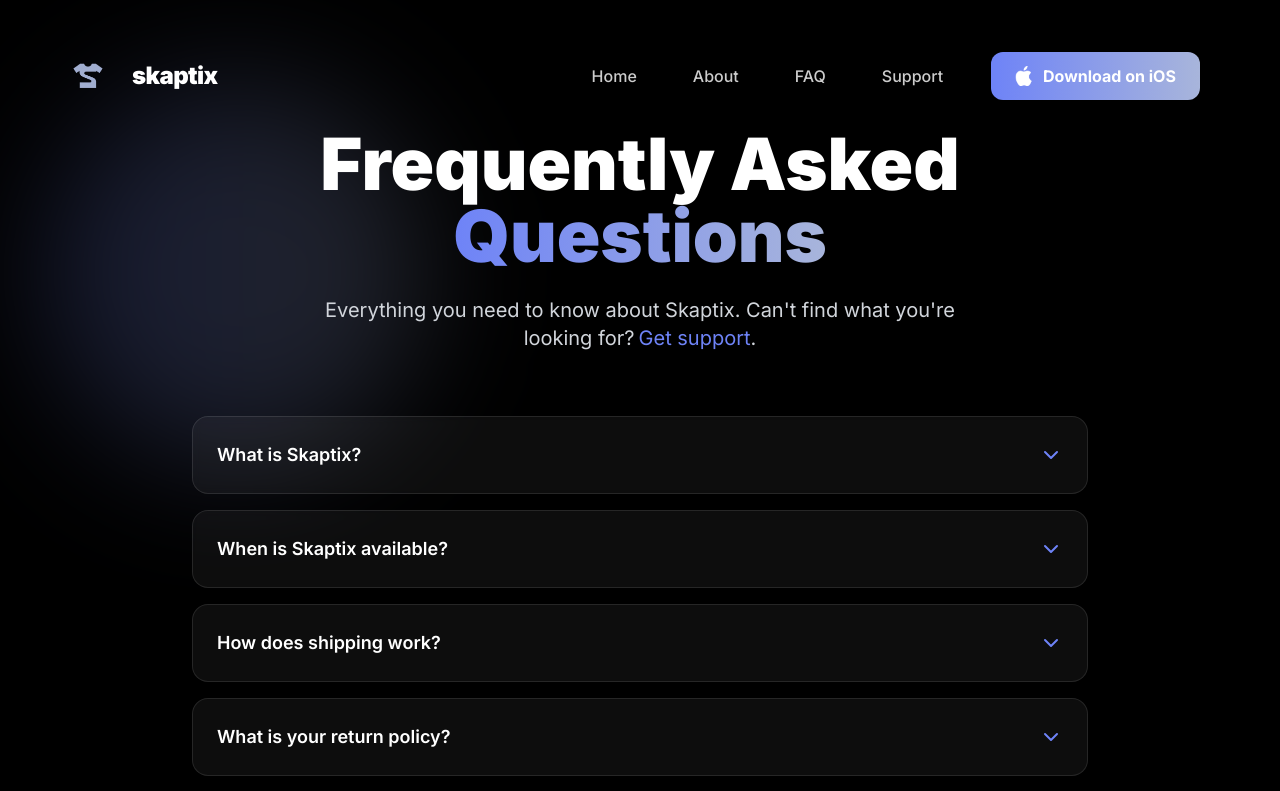
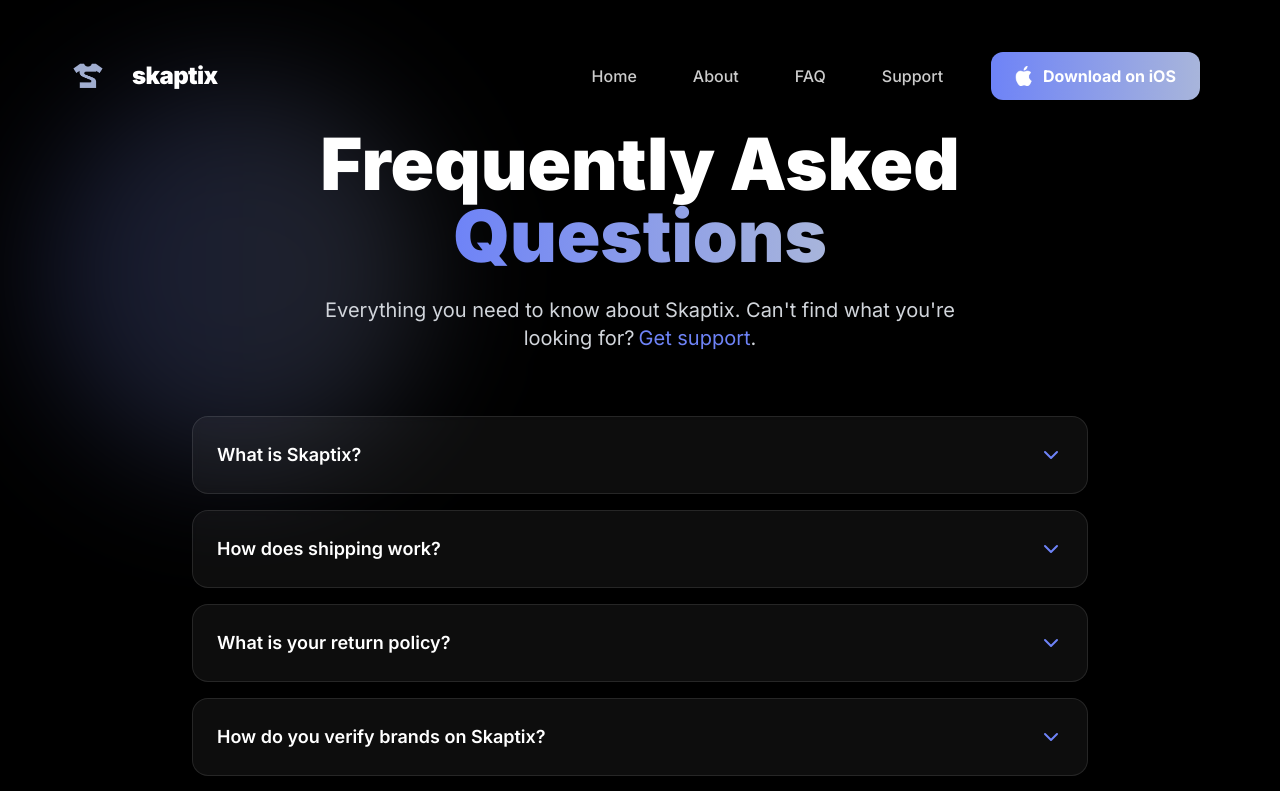
Before and after one commit to PranavPrasannaV/skaptiDash, a React (Vite) app: page /faq in a window 1280 px wide. Shown: the top 791 px of the page. Built offline with nearby package versions, Linux system fonts and the light colour scheme.

Commit message:
FAQ change

```diff
--- a/src/pages/FaqPage.tsx
+++ b/src/pages/FaqPage.tsx
@@ -20,10 +20,7 @@ const FaqPage = () => {
       question: 'What is Skaptix?',
       answer: 'Skaptix is an AI-powered fashion marketplace that connects all fashion brands and shoppers in one unified platform. We pool products from thousands of brands, and our AI helps you discover exactly what you\'re looking for based on your style, preferences, and budget. Shop from multiple brands in a single checkout experience.',
     },
-    {
-      question: 'When is Skaptix available?',
-      answer: 'Skaptix is now available on iOS! <a href="https://apps.apple.com/us/app/skaptix/id6752616424" target="_blank" rel="noopener noreferrer" className="text-[#6e83f7] hover:underline">Download Now</a> from the App Store. Android version is coming at the end of March 2026.',
-    },
+
     {
       question: 'How does shipping work?',
       answer: 'Each brand ships directly from their own location in their own packaging. When you order from multiple brands, you\'ll receive separate packages from each seller. Shipping costs are calculated individually per brand based on their location and shipping methods, giving you transparency and flexibility in your purchasing decisions.',
```
